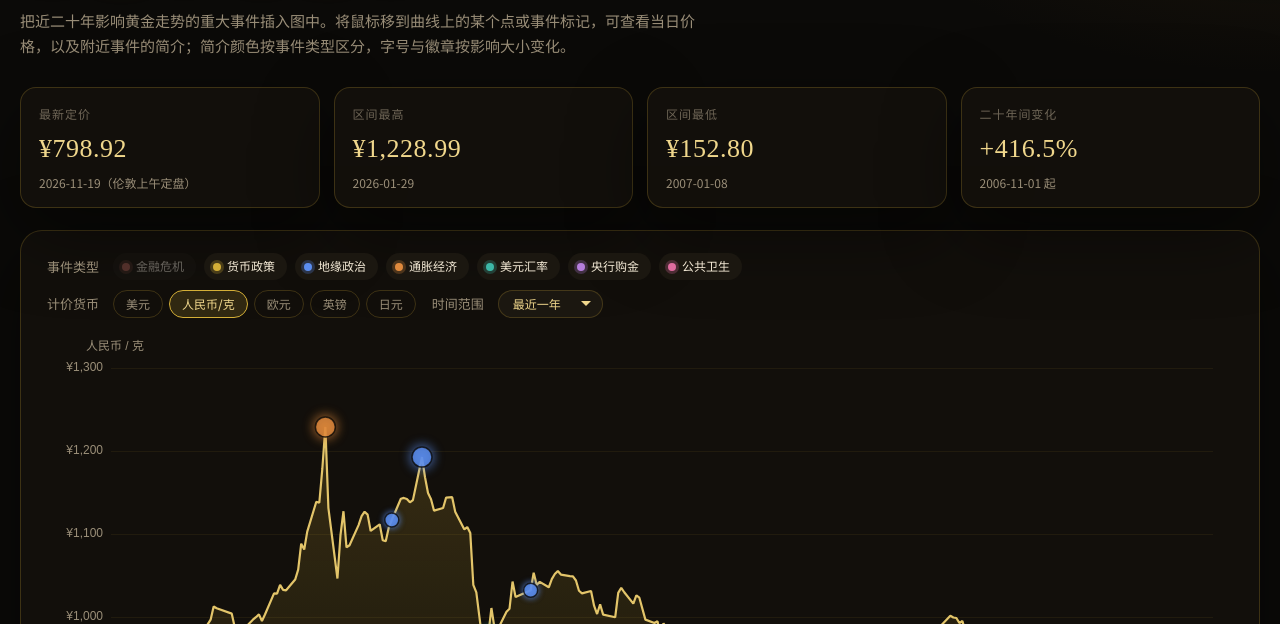
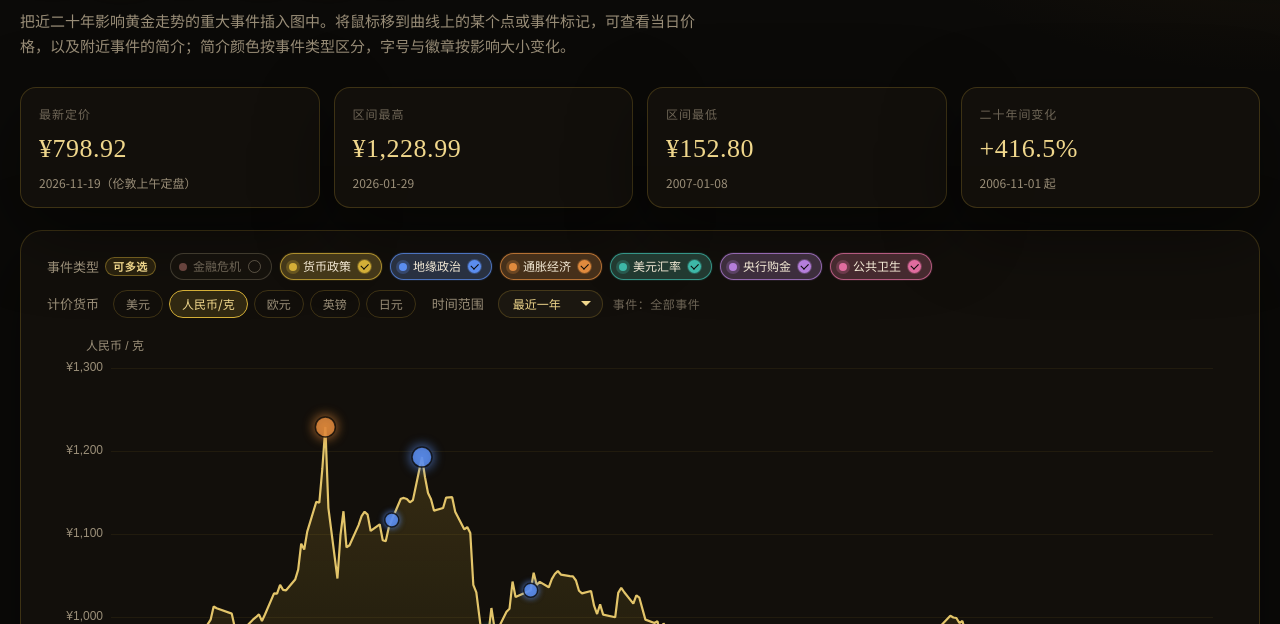
Before and after one commit to haizei-wanglufei/gold-price-chart, a plain HTML site: page index.html in a window 1280 px wide. Both pictures are taken after a click on the button "金融危机". Shown: the part 176-800 px from the top of the page. Drawn offline with nearby package versions, Linux system fonts and the light colour scheme.

Commit message:
新增缩放过滤事件，事件可多选过滤

```diff
--- a/index.html
+++ b/index.html
@@ -112,24 +112,96 @@
       color: var(--muted);
       font-size: 13px;
       margin-right: 4px;
+      display: inline-flex;
+      align-items: center;
+      gap: 6px;
+      flex-shrink: 0;
     }
-    .chips { display: flex; flex-wrap: wrap; gap: 8px; flex: 1; }
+    .label-cue {
+      display: inline-block;
+      padding: 1px 7px;
+      border-radius: 999px;
+      border: 1px solid rgba(212, 175, 55, 0.42);
+      background: rgba(212, 175, 55, 0.12);
+      color: var(--gold-bright);
+      font-size: 11px;
+      font-weight: 600;
+      letter-spacing: 0.06em;
+      line-height: 1.4;
+    }
+    .chips { display: flex; flex-wrap: wrap; gap: 8px; flex: 1; min-width: 0; }
     .chip {
       appearance: none;
-      border: 1px solid transparent;
-      background: var(--bg-soft);
+      -webkit-appearance: none;
+      border: 1px solid color-mix(in srgb, var(--c) 72%, transparent);
+      background: color-mix(in srgb, var(--c) 22%, var(--bg-soft));
       color: var(--text);
       border-radius: 999px;
-      padding: 5px 11px 5px 8px;
+      padding: 5px 10px 5px 8px;
       font: 500 12px/1.2 "Noto Sans SC", sans-serif;
       cursor: pointer;
       display: inline-flex;
       align-items: center;
       gap: 6px;
-      transition: 0.15s ease;
+      transition: background 0.15s ease, border-color 0.15s ease, color 0.15s ease, box-shadow 0.15s ease;
+      box-shadow: 0 0 0 1px color-mix(in srgb, var(--c) 10%, transparent);
     }
-    .chip:hover { border-color: rgba(212,175,55,0.4); }
-    .chip.is-off { opacity: 0.38; filter: grayscale(0.4); }
+    .chip:hover {
+      background: color-mix(in srgb, var(--c) 32%, var(--bg-soft));
+      border-color: color-mix(in srgb, var(--c) 90%, white);
+      box-shadow: 0 0 0 2px color-mix(in srgb, var(--c) 22%, transparent);
+    }
+    .chip:focus-visible {
+      outline: 2px solid var(--gold-bright);
+      outline-offset: 2px;
+    }
+    .chip-check {
+      width: 13px;
+      height: 13px;
+      border: 1.5px solid transparent;
+      border-radius: 50%;
+      background: var(--c);
+      box-shadow: 0 0 0 1px color-mix(in srgb, var(--c) 35%, transparent);
+      display: inline-flex;
+      align-items: center;
+      justify-content: center;
+      flex-shrink: 0;
+      margin-left: 1px;
+      box-sizing: border-box;
+    }
+    .chip-check::after {
+      content: "";
+      width: 6px;
+      height: 3.5px;
+      border-left: 1.6px solid #0b0a08;
+      border-bottom: 1.6px solid #0b0a08;
+      transform: translateY(-1px) rotate(-45deg);
+    }
+    .chip.is-off {
+      border-color: rgba(154, 142, 120, 0.32);
+      background: rgba(27, 23, 16, 0.55);
+      color: var(--faint);
+      box-shadow: none;
+      opacity: 1;
+      filter: none;
+    }
+    .chip.is-off .dot {
+      opacity: 0.55;
+      filter: grayscale(0.55);
+      box-shadow: none;
+    }
+    .chip.is-off .chip-check {
+      background: transparent;
+      box-shadow: none;
+      border-color: rgba(154, 142, 120, 0.5);
+    }
+    .chip.is-off .chip-check::after { content: none; }
+    .chip.is-off:hover {
+      color: var(--muted);
+      border-color: color-mix(in srgb, var(--c) 45%, rgba(154, 142, 120, 0.4));
+      background: color-mix(in srgb, var(--c) 10%, var(--bg-soft));
+      box-shadow: 0 0 0 2px color-mix(in srgb, var(--c) 14%, transparent);
+    }
     .dot {
       width: 8px; height: 8px; border-radius: 50%;
       box-shadow: 0 0 0 3px color-mix(in srgb, var(--c) 25%, transparent);
@@ -180,6 +252,12 @@
     .range-select:hover { border-color: rgba(212,175,55,0.45); }
     .range-select:focus { border-color: var(--gold); }
     .range-select option { background: #1b1710; color: #f4ead6; }
+    .zoom-filter-hint {
+      color: var(--faint);
+      font-size: 12px;
+      letter-spacing: 0.04em;
+      white-space: nowrap;
+    }
     #chart { width: 100%; height: 620px; position: relative; }
     #chart .crosshair-v,
     #chart .crosshair-h,
@@ -332,7 +410,7 @@
       <div class="toolbar">
         <div class="toolbar-row">
           <div class="toolbar-group is-grow">
-            <span class="label">事件类型</span>
+            <span class="label">事件类型 <span class="label-cue">可多选</span></span>
             <div class="chips" id="chips"></div>
           </div>
         </div>
@@ -349,13 +427,14 @@
               <option value="10">最近十年</option>
               <option value="20">最近二十年</option>
             </select>
+            <span id="zoomFilterHint" class="zoom-filter-hint" title="按当前窗口跨度过滤事件：十年及以上仅显示重大转折，五至十年显示中等及重大，五年以内显示全部事件">事件：全部事件</span>
           </div>
         </div>
       </div>
       <div id="chart"></div>
       <div id="fallback"><canvas id="fbCanvas"></canvas></div>
       <div class="hint-bar">
-        <span>默认显示最近一年，可用下拉框切换五年、十年或二十年；也可拖动或滚动滚轮缩放。点击类型标签可显示或隐藏该类事件。</span>
+        <span>默认显示最近一年，可用下拉框切换五年、十年或二十年；也可拖动或滚动滚轮缩放。事件会随当前窗口跨度过滤，拉远时只保留影响更大的新闻。点击类型标签可多选显示或隐藏该类事件，至少保留一类。</span>
         <span id="latestNote"></span>
       </div>
     </section>
@@ -419,6 +498,7 @@
     let currency = "CNY";
     let rangeYears = 1;
     let zoomReady = false;
+    let currentMinMag = 1;
 
     const WEEK = "日一二三四五六";
     const fmtMoney = (n, digits) => n.toLocaleString("en-US", {
@@ -484,6 +564,60 @@
         });
       }
     }
+    const SPAN_SLACK_MS = 20 * 86400000;
+    const ZOOM_FILTER_LABEL = { 1: "全部事件", 2: "中等及重大", 3: "仅重大转折" };
+    function minMagnitudeForYears(years) {
+      if (years >= 10) return 3;
+      if (years >= 5) return 2;
+      return 1;
+    }
+    function minMagnitudeForDateSpan(startDate, endDate) {
+      const startMs = Date.parse(startDate + "T00:00:00Z");
+      const endMs = Date.parse(endDate + "T00:00:00Z");
+      const years = (endMs - startMs + SPAN_SLACK_MS) / (365.25 * 86400000);
+      return minMagnitudeForYears(years);
+    }
+    function zoomValueToMs(v) {
+      if (v == null || v === "") return null;
+      if (typeof v === "number" && Number.isFinite(v)) return v;
+      const ms = Date.parse(v);
+      return Number.isFinite(ms) ? ms : null;
+    }
+    function readZoomSpanYears() {
+      if (chart) {
+        const dz = ((chart.getOption() || {}).dataZoom || [])[0] || {};
+        const startMs = zoomValueToMs(dz.startValue);
+        const endMs = zoomValueToMs(dz.endValue);
+        if (startMs != null && endMs != null && endMs > startMs) {
+          return (endMs - startMs + SPAN_SLACK_MS) / (365.25 * 86400000);
+        }
+        const startPct = Number(dz.start);
+        const endPct = Number(dz.end);
+        if (Number.isFinite(startPct) && Number.isFinite(endPct)) {
+          const t0 = Date.parse(prices[0].date + "T00:00:00Z");
+          const t1 = Date.parse(last.date + "T00:00:00Z");
+          return ((t1 - t0) * (endPct - startPct) / 100 + SPAN_SLACK_MS) / (365.25 * 86400000);
+        }
+      }
+      return (Date.parse(last.date + "T00:00:00Z") - Date.parse(rangeStartDate() + "T00:00:00Z") + SPAN_SLACK_MS) / (365.25 * 86400000);
+    }
+    function eventIsShown(ev) {
+      return activeTypes.has(ev.type) && ev.magnitude >= currentMinMag;
+    }
+    function updateZoomHint() {
+      const el = document.getElementById("zoomFilterHint");
+      if (el) el.textContent = "事件：" + ZOOM_FILTER_LABEL[currentMinMag];
+    }
+    function updateEventFilter(opts) {
+      const next = minMagnitudeForYears(readZoomSpanYears());
+      const changed = next !== currentMinMag;
+      currentMinMag = next;
+      updateZoomHint();
+      if (changed && chart && !(opts && opts.updateSeries === false)) {
+        chart.setOption({ series: [{ id: "events", data: scatterData() }] });
+      }
+      return changed;
+    }
     function yNiceMin(v) {
       const span = Math.max(1, v.max - v.min);
       const step = span >= 200000 ? 20000 : span >= 50000 ? 5000 : span >= 10000 ? 1000 : span >= 2000 ? 100 : span >= 400 ? 50 : 10;
@@ -532,12 +666,17 @@
       chip.type = "button";
       chip.className = "chip";
       chip.dataset.type = type;
-      chip.innerHTML = `<i class="dot" style="--c:${color}"></i>${type}`;
+      chip.style.setProperty("--c", color);
+      chip.setAttribute("aria-pressed", "true");
+      chip.setAttribute("title", "可多选：点击开或关此类事件");
+      chip.innerHTML = `<i class="dot"></i>${type}<span class="chip-check" aria-hidden="true"></span>`;
       chip.addEventListener("click", () => {
         if (activeTypes.has(type) && activeTypes.size === 1) return;
         if (activeTypes.has(type)) activeTypes.delete(type);
         else activeTypes.add(type);
-        chip.classList.toggle("is-off", !activeTypes.has(type));
+        const on = activeTypes.has(type);
+        chip.classList.toggle("is-off", !on);
+        chip.setAttribute("aria-pressed", on ? "true" : "false");
         renderChart();
       });
       chips.appendChild(chip);
@@ -566,8 +705,8 @@
     }
 
     function nearbyEvents(date, hoverEvent) {
-      const list = events.filter((ev) => activeTypes.has(ev.type) && dayDiff(ev.date, date) <= 14);
-      if (hoverEvent && !list.some((ev) => ev.date === hoverEvent.date && ev.title === hoverEvent.title)) {
+      const list = events.filter((ev) => eventIsShown(ev) && dayDiff(ev.date, date) <= 14);
+      if (hoverEvent && eventIsShown(hoverEvent) && !list.some((ev) => ev.date === hoverEvent.date && ev.title === hoverEvent.title)) {
         list.unshift(hoverEvent);
       }
       list.sort((a, b) => {
@@ -606,7 +745,7 @@
 
     let chart;
     function scatterData() {
-      return events.filter((ev) => activeTypes.has(ev.type)).map((ev) => ({
+      return events.filter((ev) => eventIsShown(ev)).map((ev) => ({
         value: [ev.price_date, toCcy(ev.price_date, ev.price)],
         event: ev,
         symbolSize: MAG_SIZE[ev.magnitude],
@@ -672,7 +811,6 @@
           splitLine: { lineStyle: { color: "rgba(212,175,55,0.08)" } },
           axisPointer: { show: false }
         },
-        dataZoom: [insideZoom, sliderZoom],
         series: [
           {
             id: "price",
@@ -861,7 +999,9 @@
       const el = document.getElementById("chart");
       chart = echarts.init(el, null, { renderer: "canvas" });
       renderChart();
+      updateEventFilter({ updateSeries: false });
       bindCustomPointer(el);
+      chart.on("datazoom", () => updateEventFilter());
       window.addEventListener("resize", () => chart && chart.resize());
       document.getElementById("rangeSelect").addEventListener("change", (e) => {
         applyRange(Number(e.target.value));
@@ -909,7 +1049,9 @@
         ctx.strokeStyle = "#e3c56a";
         ctx.lineWidth = 2;
         ctx.stroke();
-        const evs = events.filter((ev) => activeTypes.has(ev.type));
+        currentMinMag = minMagnitudeForDateSpan(prices[visible.start].date, prices[visible.end].date);
+        updateZoomHint();
+        const evs = events.filter((ev) => eventIsShown(ev));
         evs.forEach((ev) => {
           const i = prices.findIndex((p) => p.date === ev.price_date);
           if (i < visible.start || i > visible.end) return;
```
